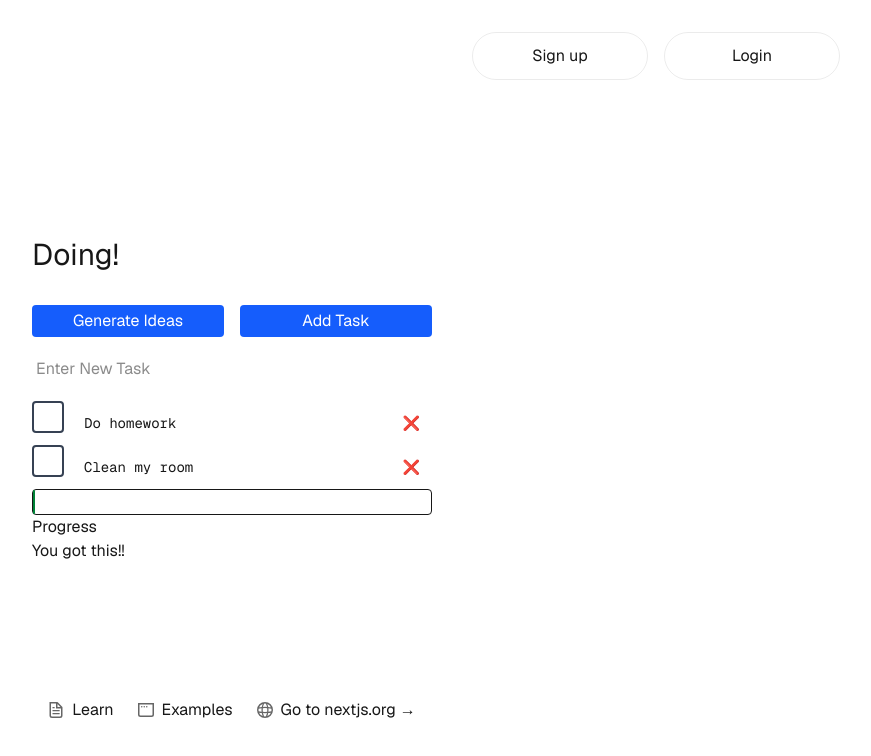
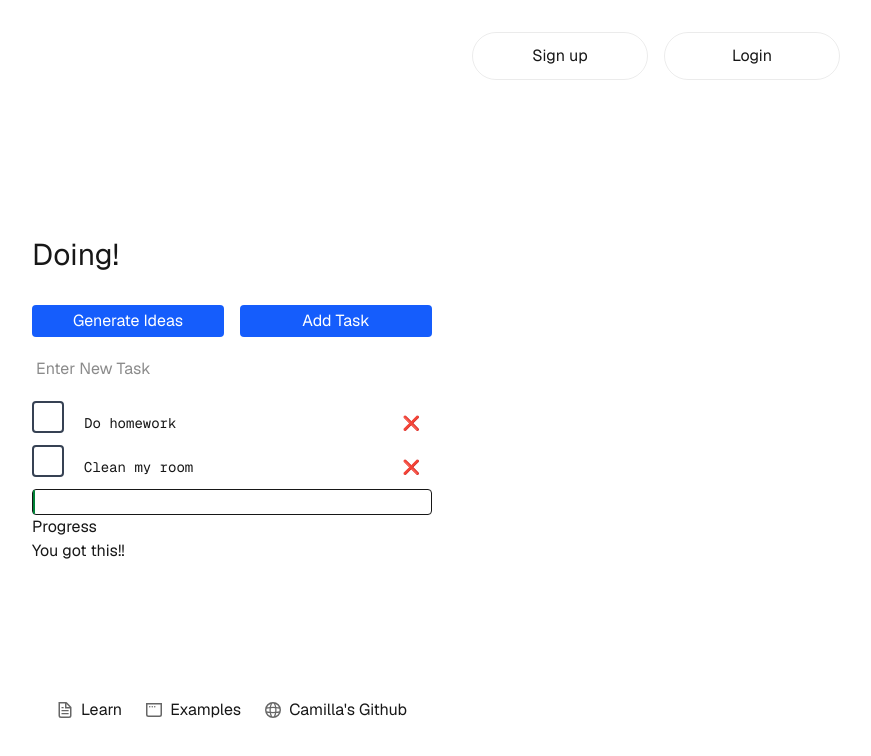
Before and after one commit to camillaxyc/doing, a Next.js app in the folder doing-app/: page / in a window 1280 px wide. Shown: the top 756 px of the page, without its empty margins (408-1279 px from the left). Built offline with nearby package versions, Linux system fonts and the light colour scheme.

Commit message:
github link

```diff
--- a/doing-app/src/app/page.tsx
+++ b/doing-app/src/app/page.tsx
@@ -56,7 +56,7 @@ export default function Home() {
         </a>
         <a
           className="flex items-center gap-2 hover:underline hover:underline-offset-4"
-          href="https://nextjs.org?utm_source=create-next-app&utm_medium=appdir-template-tw&utm_campaign=create-next-app"
+          href="https://github.com/camillaxyc/"
           target="_blank"
           rel="noopener noreferrer"
         >
@@ -67,22 +67,9 @@ export default function Home() {
             width={16}
             height={16}
           />
-          Go to nextjs.org →
+          Camilla's Github
         </a>
       </footer>
     </div>
   );
 }
-
-{
-  /* <ol className="list-inside list-decimal text-sm text-center sm:text-left font-[family-name:var(--font-geist-mono)]">
-          <li className="mb-2">
-            Get started by editing{" "}
-            <code className="bg-black/[.05] dark:bg-white/[.06] px-1 py-0.5 rounded font-semibold">
-              src/app/page.tsx
-            </code>
-            .
-          </li>
-          <li>Save and see your changes instantly.</li>
-        </ol> */
-}
```
